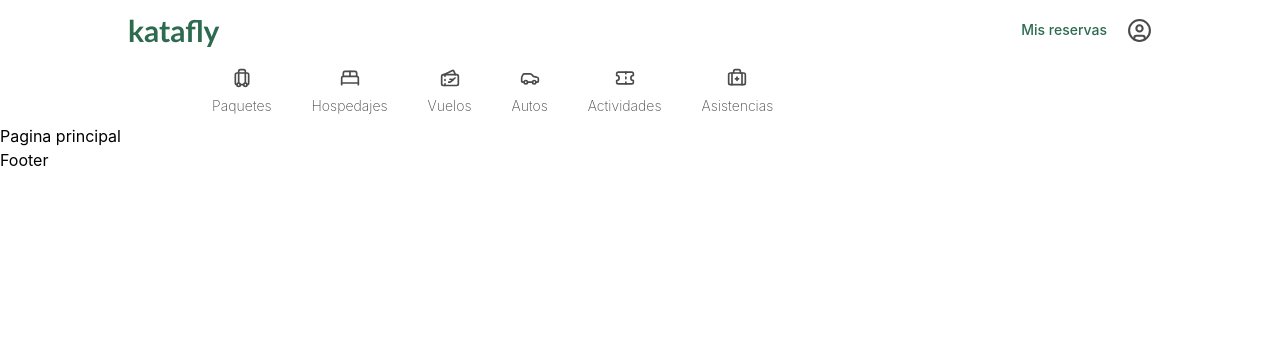
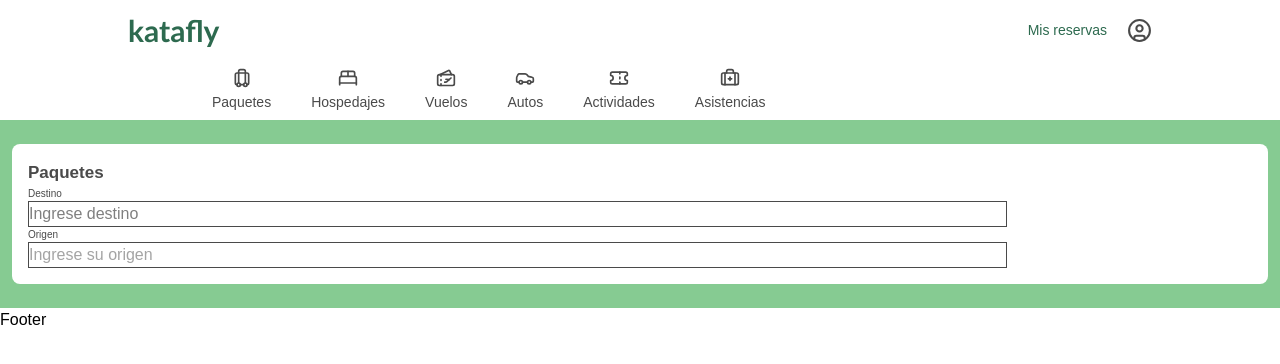
Before and after one commit to EnzoMasotta/proyectoIntegradorReact, a React (Vite) app: page / in a window 1280 px wide. Shown: the top 364 px of the page. Built offline with nearby package versions, Linux system fonts and the light colour scheme.

Commit message:
Empezando Hero

```diff
--- a/src/App.css
+++ b/src/App.css
@@ -1,9 +1,8 @@
 @import "tailwindcss";
-@import url("https://fonts.googleapis.com/css2?family=Inter:ital,opsz,wght@0,14..32,100..900;1,14..32,100..900&display=swap");
-@import url("https://fonts.googleapis.com/css2?family=Roboto:ital,wght@0,100..900;1,100..900&display=swap");
+@import url("https://fonts.googleapis.com/css2?family=Montserrat:ital,wght@0,100..900;1,100..900&display=swap");
 
 * {
-  font-family: "Inter", sans-serif;
+  font-family: "Montserrat", sans-serif;
 }
 
 .logo {
@@ -14,7 +13,7 @@
 :root {
   --verde-logo: #2d6a4f; /* Verde fuerte y vibrante */
   --beige-fondo: #f0e6d2; /* Fondo beige suave */
-  --naranja-acento: #ff6f00; /* Naranja intenso para destacar */
+  --verde-hero: #86cb92; /* Verde Hero*/
   --gris-texto: #2a2a2a; /* Gris oscuro para texto */
   --blanco: #ffffff; /* Blanco para frescura */
   --gris-navbar: #4a4a4a; /* Gris claro suave, ideal para navbar */
--- a/src/App.jsx
+++ b/src/App.jsx
@@ -4,6 +4,7 @@ import { Route, Routes } from "react-router-dom";
 import { HeaderLogo } from "./components/HeaderLogo";
 import { HeaderNav } from "./components/HeaderNav";
 import { Footer } from "./components/Footer";
+import { PackagesPage } from "./pages/PackagesPage";
 
 function App() {
   return (
@@ -11,7 +12,8 @@ function App() {
       <HeaderLogo />
       <HeaderNav />
       <Routes>
-        <Route path="/" element={<h1>Pagina principal</h1>} />
+        <Route path="/" element={<PackagesPage />} />
+        <Route path="/paquetes" element={<PackagesPage />} />
         <Route path="/reservas" element={<h1>Aca vas a ver las reservas</h1>} />
         <Route path="/actividades" element={<h1>No hay nada gato</h1>} />
       </Routes>
--- a/src/components/HeaderNav.jsx
+++ b/src/components/HeaderNav.jsx
@@ -5,7 +5,7 @@ import { Link } from "react-router-dom";
 export function HeaderNav() {
   return (
     <div className="relative">
-      <nav className="w-full items-center py-2 px-[3%] md:px-[15%] block overflow-x-auto">
+      <nav className="w-full items-center py-2 px-[3%] md:px-[15%] block overflow-x-auto ">
         <ul className="flex items-center whitespace-nowrap">
           {navLinks.map((link) => {
             const Icon = link.icon;
@@ -13,7 +13,7 @@ export function HeaderNav() {
               <li key={link.id} className="px-3">
                 <Link
                   to={link.href}
-                  className="flex flex-col items-center justify-center gap-2 text-[#4a4a4a] hover:text-gray-400 text-sm font-extralight md:px-2"
+                  className="flex flex-col items-center justify-center gap-1 text-[#4a4a4a] hover:text-gray-400 text-sm font-extralight md:px-2"
                 >
                   <Icon size={20} />
                   {link.name}
--- /dev/null
+++ b/src/components/PackagesSearchBar.jsx
@@ -0,0 +1,31 @@
+import React from "react";
+
+export function PackagesSearchBar() {
+  return (
+    <section className="bg-white p-4 rounded-lg flex flex-col">
+      <h1 class="text-[17px] font-semibold text-[#4a4a4a]">Paquetes</h1>
+      <form className="flex flex-col" action="">
+        <label className="text-[10px] text-[#4a4a4a]" htmlFor="">
+          Destino
+        </label>
+        <input
+          className="w-[80%] border-1 border-[#4a4a4a]"
+          type="search"
+          name=""
+          id=""
+          placeholder="Ingrese destino"
+        />
+        <label className="text-[10px] text-[#4a4a4a]" htmlFor="">
+          Origen
+        </label>
+        <input
+          className="w-[80%] border-1 text-[#4a4a4a]"
+          type="search"
+          name=""
+          id=""
+          placeholder="Ingrese su origen"
+        />
+      </form>
+    </section>
+  );
+}
--- a/src/components/ResponsiveMenu.jsx
+++ b/src/components/ResponsiveMenu.jsx
@@ -24,12 +24,7 @@ export function ResponsiveMenu() {
           </li>
           <li>
             <Link to="/reservas" onClick={closeMenu}>
-              Reservas
-            </Link>
-          </li>
-          <li>
-            <Link to="/actividades" onClick={closeMenu}>
-              Actividades
+              Mis reservas
             </Link>
           </li>
           <li>
--- /dev/null
+++ b/src/pages/PackagesPage.jsx
@@ -0,0 +1,10 @@
+import React from "react";
+import { PackagesSearchBar } from "../components/PackagesSearchBar";
+
+export function PackagesPage() {
+  return (
+    <main className="bg-[#86CB92] px-3 py-6">
+      <PackagesSearchBar />
+    </main>
+  );
+}
```
